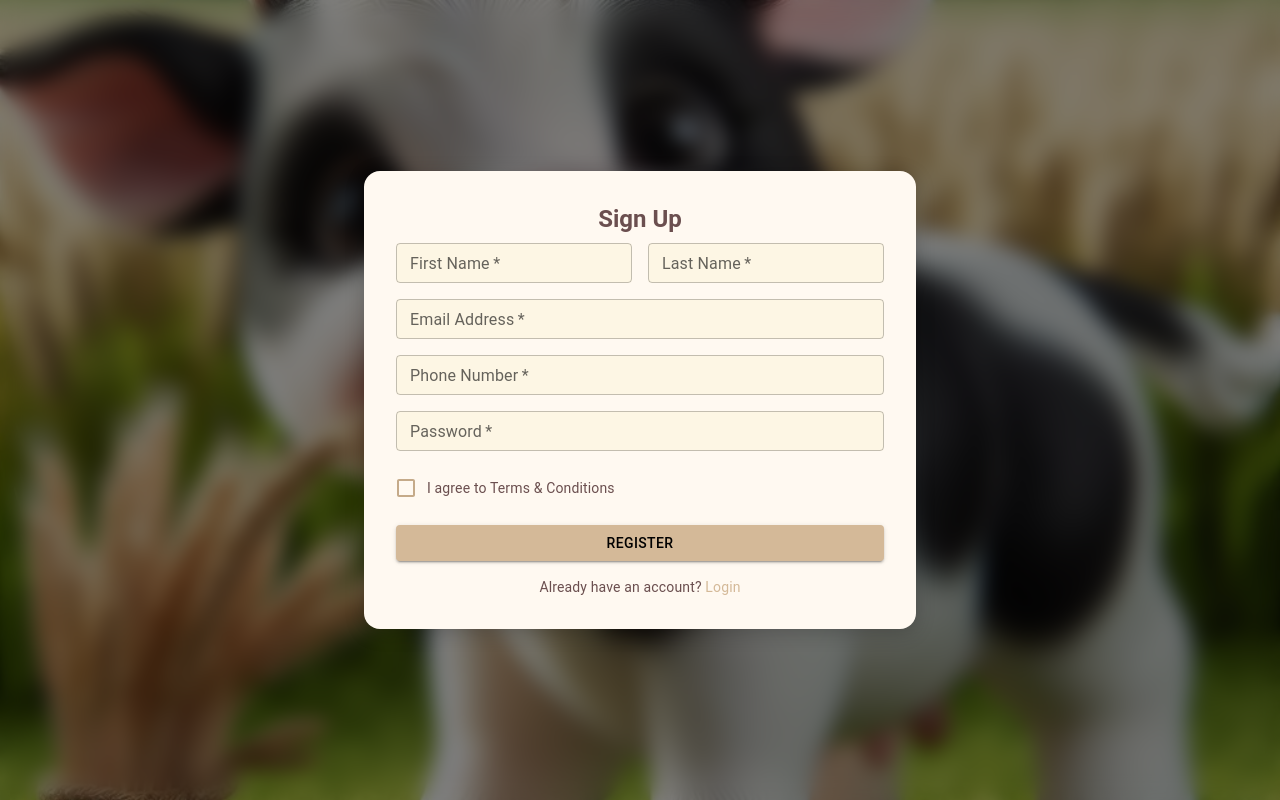
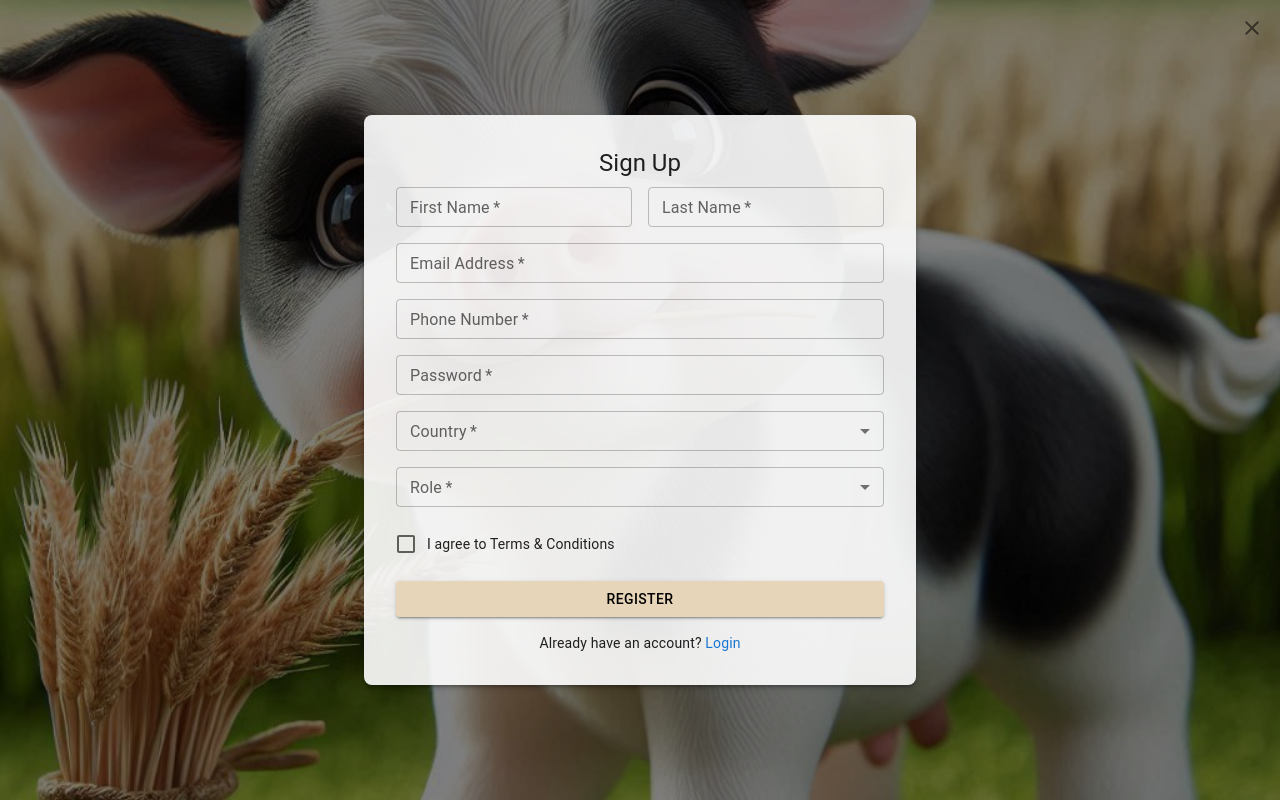
Before and after one commit to Lyx312/project-fpw, a Next.js app: page /register in a window 1280 px wide. Built offline with nearby package versions, Linux system fonts and the light colour scheme; what @mui/material-nextjs would draw is missing.

Commit message:
Update page.tsx

```diff
--- a/src/app/(pages)/register/page.tsx
+++ b/src/app/(pages)/register/page.tsx
@@ -12,6 +12,10 @@ import {
   Paper,
   Link,
   IconButton,
+  MenuItem,
+  Select,
+  InputLabel,
+  FormControl,
 } from '@mui/material';
 import CloseIcon from '@mui/icons-material/Close';
 import axios from 'axios';
@@ -23,8 +27,9 @@ interface RegisterFormData {
   phone: string;
   password: string;
   termsAccepted: boolean;
-  role?: string;
-  country_id?: number;
+  role: string;
+  country_id: string;
+  file?: File | null;
 }
 
 const RegisterPage: React.FC = () => {
@@ -35,29 +40,59 @@ const RegisterPage: React.FC = () => {
     phone: '',
     password: '',
     termsAccepted: false,
+    role: '',
+    country_id: '',
+    file: null,
   });
 
-  const handleChange = (event: React.ChangeEvent<HTMLInputElement>) => {
+  const countries = [
+    { id: '1', name: 'United States' },
+    { id: '2', name: 'Indonesia' },
+    { id: '3', name: 'Japan' },
+    { id: '4', name: 'Germany' },
+    { id: '5', name: 'India' },
+  ];
+
+  const handleChange = (event: React.ChangeEvent<HTMLInputElement | HTMLTextAreaElement>) => {
     const { name, value, checked } = event.target;
-    setFormData((prev) => ({
+    setFormData(prev => ({
       ...prev,
       [name]: name === 'termsAccepted' ? checked : value,
     }));
+  };
+
+  const handleRoleChange = (event: React.ChangeEvent<{ value: unknown }>) => {
+    setFormData(prev => ({
+      ...prev,
+      role: event.target.value as string,
+    }));
+  };
+
+  const handleCountryChange = (event: React.ChangeEvent<{ value: unknown }>) => {
+    setFormData(prev => ({
+      ...prev,
+      country_id: event.target.value as string,
+    }));
+  };
+
+  const handleFileChange = (event: React.ChangeEvent<HTMLInputElement>) => {
+    if (event.target.files && event.target.files.length > 0) {
+      setFormData(prev => ({
+        ...prev,
+        file: event.target.files[0],
+      }));
+    }
   };
 
   const handleSubmit = async (event: React.FormEvent) => {
     event.preventDefault();
     console.log('Form submitted:', formData);
 
-    const { termsAccepted, ...dataToSubmit } = formData;
+    const { termsAccepted, file, ...dataToSubmit } = formData;
 
     if (!termsAccepted) {
       return;
     }
-
-    dataToSubmit.role = 'freelancer';
-    dataToSubmit.country_id = 1;
-    console.log(`${process.env.NEXT_PUBLIC_BASE_URL}/api`);
 
     try {
       const response = await axios.post(`${process.env.NEXT_PUBLIC_BASE_URL}/api/register`, dataToSubmit);
@@ -73,16 +108,14 @@ const RegisterPage: React.FC = () => {
       sx={{
         minHeight: '100vh',
         display: 'flex',
+        justifyContent: 'center',
         alignItems: 'center',
-        justifyContent: 'center',
-        position: 'relative',
         backgroundImage: 'url(/assets/images/coba.png)',
         backgroundSize: 'cover',
         backgroundPosition: 'center',
-        backgroundColor: '#F5EFE6', // Fallback warna krem lembut
+        position: 'relative',
       }}
     >
-      {/* Overlay */}
       <Box
         sx={{
           position: 'absolute',
@@ -90,46 +123,32 @@ const RegisterPage: React.FC = () => {
           left: 0,
           width: '100%',
           height: '100%',
-          bgcolor: 'rgba(0, 0, 0, 0.5)', // Lapisan gelap semi-transparan
-          backdropFilter: 'blur(10px)', // Efek blur
-          zIndex: 1,
+          backgroundColor: 'rgba(0, 0, 0, 0.5)', // Overlay untuk gelap
+          zIndex: 0,
         }}
       />
 
-      <Container
-        maxWidth="sm"
-        sx={{
-          position: 'relative',
-          zIndex: 2, // Konten tetap di atas overlay
-        }}
-      >
+      <Container maxWidth="sm" sx={{ zIndex: 1 }}>
         <Paper
-          elevation={4}
+          elevation={3}
           sx={{
             p: 4,
-            borderRadius: 4,
-            backgroundColor: '#FFF9F1',
-            boxShadow: '0 4px 20px rgba(0, 0, 0, 0.2)',
+            borderRadius: 2,
+            backgroundColor: 'rgba(255, 255, 255, 0.9)', // Semi transparan
           }}
         >
-          {/* <IconButton
+          <IconButton
             sx={{
               position: 'absolute',
               right: 8,
               top: 8,
-              color: '#C5AA89',
             }}
-          > */}
-            {/* <CloseIcon /> */}
-          {/* </IconButton> */}
+          >
+            <CloseIcon />
+          </IconButton>
 
           <Box component="form" onSubmit={handleSubmit} noValidate>
-            <Typography
-              variant="h5"
-              align="center"
-              gutterBottom
-              sx={{ color: '#6B4F4F', fontWeight: 'bold' }}
-            >
+            <Typography variant="h5" align="center" gutterBottom>
               Sign Up
             </Typography>
 
@@ -143,11 +162,6 @@ const RegisterPage: React.FC = () => {
                 onChange={handleChange}
                 variant="outlined"
                 size="small"
-                sx={{
-                  '& .MuiInputBase-root': {
-                    bgcolor: '#FDF6E4',
-                  },
-                }}
               />
               <TextField
                 name="last_name"
@@ -158,11 +172,6 @@ const RegisterPage: React.FC = () => {
                 onChange={handleChange}
                 variant="outlined"
                 size="small"
-                sx={{
-                  '& .MuiInputBase-root': {
-                    bgcolor: '#FDF6E4',
-                  },
-                }}
               />
             </Box>
 
@@ -175,12 +184,7 @@ const RegisterPage: React.FC = () => {
               onChange={handleChange}
               variant="outlined"
               size="small"
-              sx={{
-                mb: 2,
-                '& .MuiInputBase-root': {
-                  bgcolor: '#FDF6E4',
-                },
-              }}
+              sx={{ mb: 2 }}
             />
 
             <TextField
@@ -192,12 +196,7 @@ const RegisterPage: React.FC = () => {
               onChange={handleChange}
               variant="outlined"
               size="small"
-              sx={{
-                mb: 2,
-                '& .MuiInputBase-root': {
-                  bgcolor: '#FDF6E4',
-                },
-              }}
+              sx={{ mb: 2 }}
             />
 
             <TextField
@@ -210,13 +209,56 @@ const RegisterPage: React.FC = () => {
               onChange={handleChange}
               variant="outlined"
               size="small"
-              sx={{
-                mb: 2,
-                '& .MuiInputBase-root': {
-                  bgcolor: '#FDF6E4',
-                },
-              }}
+              sx={{ mb: 2 }}
             />
+
+            <TextField
+              select
+              name="country_id"
+              label="Country"
+              fullWidth
+              required
+              value={formData.country_id}
+              onChange={handleCountryChange}
+              variant="outlined"
+              size="small"
+              sx={{ mb: 2 }}
+            >
+              {countries.map(country => (
+                <MenuItem key={country.id} value={country.id}>
+                  {country.name}
+                </MenuItem>
+              ))}
+            </TextField>
+
+            <TextField
+              select
+              name="role"
+              label="Role"
+              fullWidth
+              required
+              value={formData.role}
+              onChange={handleRoleChange}
+              variant="outlined"
+              size="small"
+              sx={{ mb: 2 }}
+            >
+              <MenuItem value="customer">Customer</MenuItem>
+              <MenuItem value="freelancer">Freelancer</MenuItem>
+            </TextField>
+
+            {formData.role === 'freelancer' && (
+              <TextField
+                name="file"
+                type="file"
+                onChange={handleFileChange}
+                fullWidth
+                variant="outlined"
+                size="small"
+                sx={{ mb: 2 }}
+                inputProps={{ accept: 'application/pdf, image/*' }}
+              />
+            )}
 
             <FormControlLabel
               control={
@@ -225,14 +267,10 @@ const RegisterPage: React.FC = () => {
                   checked={formData.termsAccepted}
                   onChange={handleChange}
                   color="primary"
-                  sx={{
-                    color: '#C5AA89',
-                    '&.Mui-checked': { color: '#6B4F4F' },
-                  }}
                 />
               }
               label={
-                <Typography variant="body2" sx={{ color: '#6B4F4F' }}>
+                <Typography variant="body2">
                   I agree to Terms & Conditions
                 </Typography>
               }
@@ -245,10 +283,10 @@ const RegisterPage: React.FC = () => {
               variant="contained"
               sx={{
                 mb: 2,
-                bgcolor: '#D4B998',
+                bgcolor: '#E6D5B8',
                 color: 'black',
                 '&:hover': {
-                  bgcolor: '#C5AA89',
+                  bgcolor: '#d4c4a7',
                 },
               }}
             >
@@ -256,20 +294,10 @@ const RegisterPage: React.FC = () => {
             </Button>
 
             <Box sx={{ textAlign: 'center' }}>
-              <Typography variant="body2" display="inline" sx={{ color: '#6B4F4F' }}>
+              <Typography variant="body2" display="inline">
                 Already have an account?{' '}
               </Typography>
-              <Link
-                href="/login"
-                variant="body2"
-                underline="hover"
-                sx={{
-                  color: '#D4B998',
-                  '&:hover': {
-                    textDecoration: 'underline',
-                  },
-                }}
-              >
+              <Link href="/login" variant="body2" underline="hover">
                 Login
               </Link>
             </Box>
```
